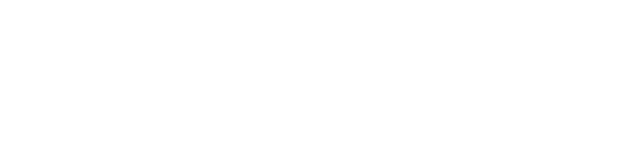
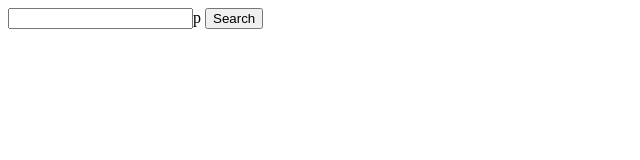
Before and after one commit to quangquyen97/BTBS4, a plain HTML site: page BTBS4/img/index.html in a window 1280 px wide. Shown: the whole page, without its empty margins (0-640 px from the left). Drawn offline with Linux system fonts and the light colour scheme.

```diff
--- a/BTBS4/img/index.html
+++ b/BTBS4/img/index.html
@@ -8,7 +8,13 @@
 </head>
 <body>
     <header></header>
-    <div class="carousel"></div>
+    <div class="carousel">
+        <form action="">
+            <input type="text">p
+            <button>Search</button>
+        </form>
+
+    </div>
     <div class="project"></div>
     <div class="award"></div>
     <footer></footer>
```
